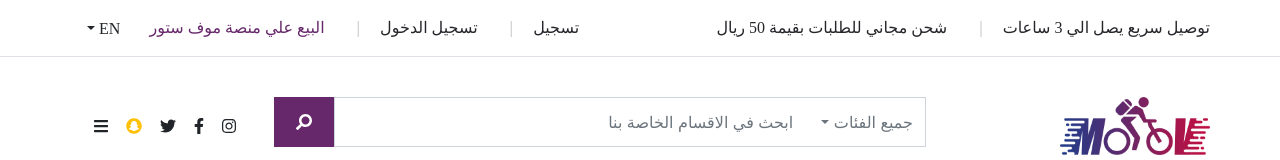
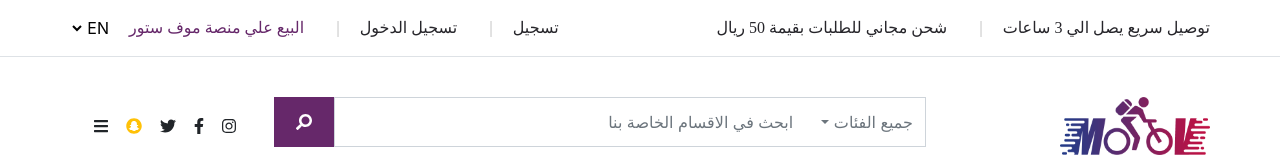
Before and after one commit to ahmed-hakim90/moov-task, a Vue app: page / in a window 1280 px wide. Shown: the top 160 px of the page. Built offline with nearby package versions, Linux system fonts and the light colour scheme.

Commit message:
btn lang on

```diff
--- a/src/components/AppBar.vue
+++ b/src/components/AppBar.vue
@@ -22,22 +22,12 @@
           </a>
 
           <a class="nav-link active" href="#"> البيع علي منصة موف ستور </a>
-
-          <div class="dropdown">
-            <button
-              class="btn  dropdown-toggle"
-              type="button"
-              id="Language"
-              data-toggle="dropdown"
-              aria-haspopup="true"
-              aria-expanded="false"
-            >
-              EN
-            </button>
-            <div class="dropdown-menu" aria-labelledby="Language">
-              <a class="dropdown-item" href="#">AR</a>
-            </div>
-          </div>
+          <!-- here intaractive lang switch if you wants -->
+          <select class="bg-transparent border-0" v-model="selected">
+            <option value="EN">EN</option>
+            <option value="AR">AR</option>
+            <option value="GR">GR</option>
+          </select>
         </div>
       </nav>
     </div>
@@ -45,5 +35,9 @@
 </template>
 
 <script>
-export default {};
+export default {
+  data: () => ({
+    selected: "EN",
+  }),
+};
 </script>
--- a/src/components/Sale.vue
+++ b/src/components/Sale.vue
@@ -3,26 +3,39 @@
     <div
       class="position-absolute sale-bottom-side d-flex align-items-center text-right pt-4 pr-4"
     >
- <!-- container-content  haven`t style    -->
+      <!-- container-content  haven`t style    -->
       <div class="container-content">
         <p class="h6">
+          <!--
+            here is slot write anything you want on it from any place
+           -->
           <slot name="category-name">
             اكسسورات
           </slot>
         </p>
+        <!--
+          discount is come from palce render component
+          discount prop is required with componentI
+         -->
         <p class="h1 head-line">خصم %{{ discount }}</p>
       </div>
     </div>
+    <!--
+
+      here slot you can make it anything
+     -->
     <slot name="image-item-sale"></slot>
   </div>
 </template>
 
 <script>
 export default {
-  props: ["discount"],
+  props: {
+    discount: {
+      require: true,
+    },
+  },
 };
 </script>
 
-<style lang="scss">
-
-</style>
+<style lang="scss"></style>
--- a/src/components/Section.vue
+++ b/src/components/Section.vue
@@ -1,27 +1,24 @@
 <template>
   <div class="section mt-4">
+    <!-- head-line to bottom ::after after it to draw line bottom -->
     <div class="head-line border-bottom mb-5">
       <p class=" h2  text-right pb-3">
+        <!--
+          here slot is change is you write in it from another place
+        if don`t write in it not change
+          -->
         <slot name="category-name">
           الكترونيات
         </slot>
       </p>
     </div>
     <div class="row">
+      <!-- here put anything you want  -->
       <slot name="item"> </slot>
     </div>
   </div>
 </template>
 
 <script>
-
 export default {};
 </script>
-
-<style lang="scss">
-.section {
-  .head-line {
-    padding-bottom: -5px;
-  }
-}
-</style>
--- a/src/components/SideBar.vue
+++ b/src/components/SideBar.vue
@@ -32,6 +32,8 @@
         alt="side sale bottom side bar"
       />
     </sale>
+
+    <!-- section deals for side bar  -->
     <section-category>
       <span slot="category-name">
         صفقات اليوم
@@ -47,6 +49,9 @@
         ></card-item>
       </div>
     </section-category>
+
+    <!-- section new products for side bar  -->
+
     <section-category>
       <span slot="category-name">
         احدث المنتجات
@@ -72,9 +77,7 @@
 import Sale from "@/components/Sale.vue";
 import SectionCategory from "@/components/Section.vue";
 import CardItem from "@/components/cardItem.vue";
-// import image from assers to  show it in com
 
-import laptops from"@/assets/images/laptops.png";
 export default {
   components: {
     Sale,
@@ -84,6 +87,7 @@ export default {
   data: () => ({
     discount: 50,
     imgSideBanner: 'http://icons.iconseeker.com/png/fullsize/cat/watch-cat.png',
+    //for section categories in top  side bar
     categories: [
       {
         name: "الذهب والفضة",
@@ -114,11 +118,12 @@ export default {
         icon: "heartbeat",
       },
     ],
+    //for section new product
     newProducts:[
-      { name: "اسم المنتج يعرض هنا", price: "250.00", newitem: true ,flexCardVertical:true ,img:laptops },
-      { name: "اسم المنتج يعرض هنا", price: "25.00", newitem: true ,flexCardVertical:true,img:laptops},
-      { name: "اسم المنتج يعرض هنا", price: "150.00", newitem: true ,flexCardVertical:true,img:laptops},
-      { name: "اسم المنتج يعرض هنا", price: "60.00", newitem: true ,flexCardVertical:true,img:laptops},
+      { name: "اسم المنتج يعرض هنا", price: "250.00", newitem: true ,flexCardVertical:true , },
+      { name: "اسم المنتج يعرض هنا", price: "25.00", newitem: true ,flexCardVertical:true,},
+      { name: "اسم المنتج يعرض هنا", price: "150.00", newitem: true ,flexCardVertical:true,},
+      { name: "اسم المنتج يعرض هنا", price: "60.00", newitem: true ,flexCardVertical:true,},
     ]
   }),
 };
--- a/src/style/notWatch/_leftSide.scss
+++ b/src/style/notWatch/_leftSide.scss
@@ -1,3 +1,8 @@
+.section {
+  .head-line {
+    padding-bottom: -5px;
+  }
+}
 .card-before-banner {
   /* margin:-15px ; */
   height: 80px;
```
Also changed, not shown: src/components/HeadAfterBar.vue (+7 -0 lines).
